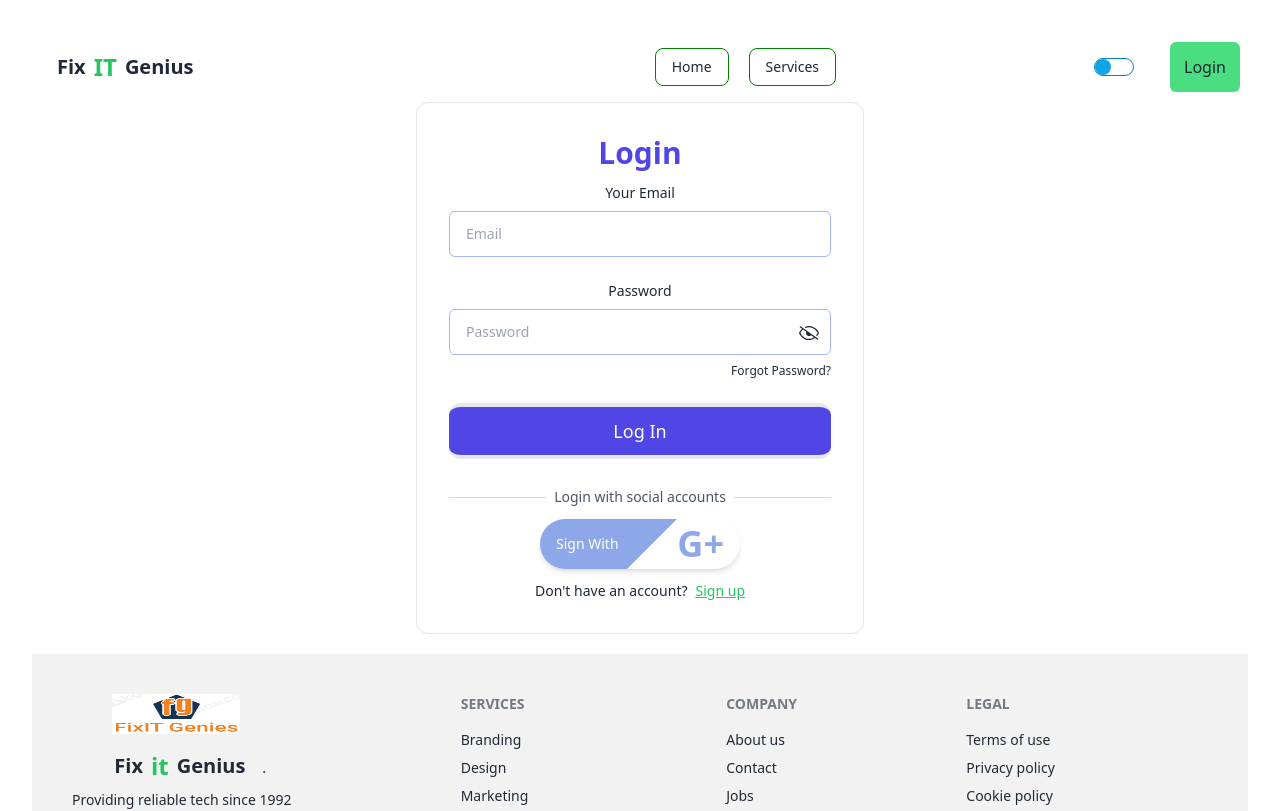
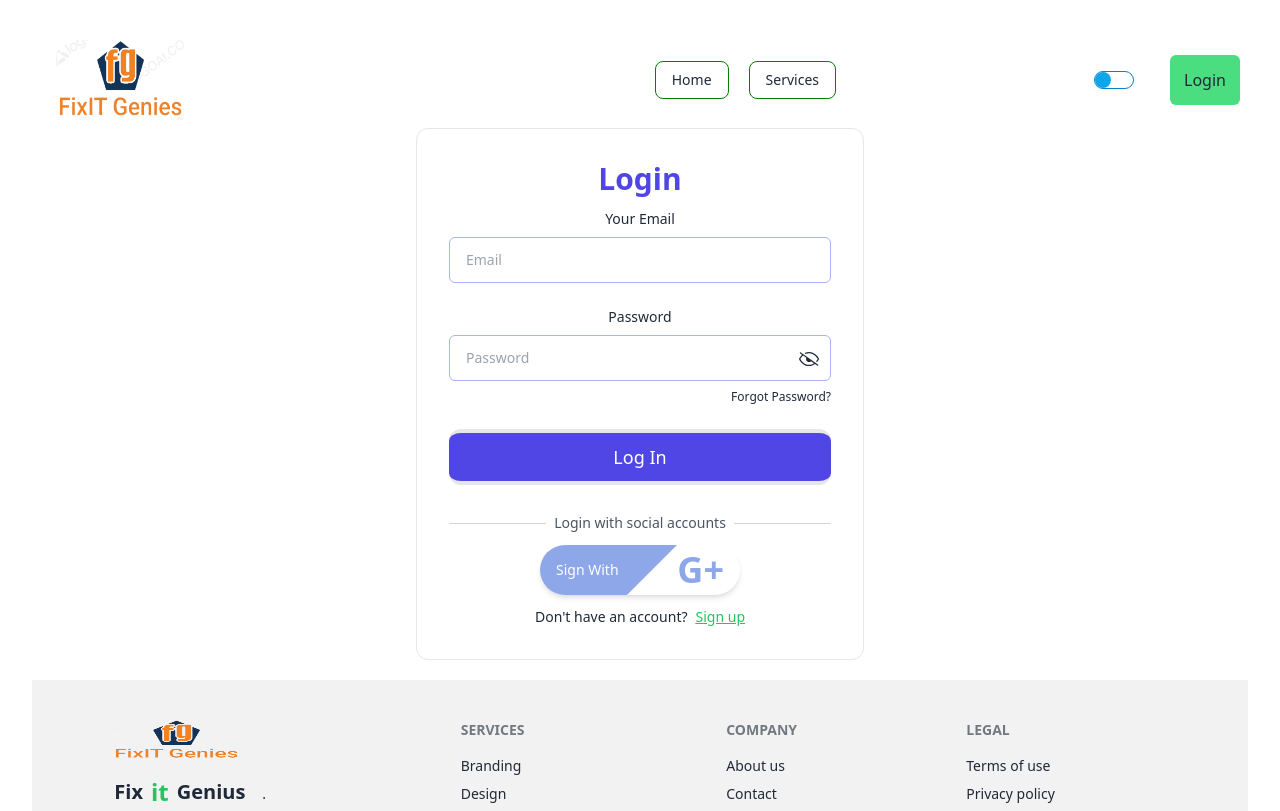
Before and after one commit to mizanurrahman70/Fix-It-Genius-Client-side, a React (Vite) app: page /login in a window 1280 px wide. Shown: the top 811 px of the page. Built offline with nearby package versions, Linux system fonts and the light colour scheme; no server answers.

Commit message:
logo add

```diff
--- a/src/Home/Footer/Footer.jsx
+++ b/src/Home/Footer/Footer.jsx
@@ -1,6 +1,6 @@
 import React from 'react';
 import { Link } from 'react-router-dom';
-import logo from '../../assets/logo/logo.png'
+import logo from '../../assets/logo/logo-removebg-preview.png'
 import facebook from'../../assets/logo/icons8-facebook-48.png'
 import linkilden from'../../assets/logo/icons8-linkedin-48.png'
 const Footer = () => {
--- a/src/Home/Navber/Navber.jsx
+++ b/src/Home/Navber/Navber.jsx
@@ -1,6 +1,7 @@
 import React, { useContext, useEffect, useState } from "react";
 import { Link, NavLink } from "react-router-dom";
 import { AuthContext } from "../../Authintication/AuthProvider";
+import logo from'../../assets/logo/logo-removebg-preview.png'
 
 const Navber = () => {
   const { user, logOut } = useContext(AuthContext);
@@ -86,10 +87,14 @@ const Navber = () => {
             {item}
           </ul>
         </div>
-        <Link to="/" className="btn btn-ghost  md:text-xl">
+       <div>
+       <img className="w-32 h-20 ml-4" src={logo} alt="" />
+        {/* <p><Link to="/" className="btn btn-ghost  md:text-xl">
           Fix<span className="md:text-2xl font-semibold text-green-500">IT</span>
           Genius
-        </Link>
+        </Link></p> */}
+       </div>
+
       </div>
       <div className="navbar-end hidden lg:flex">
         <ul className="menu menu-horizontal px-1 space-x-5">{item}</ul>
--- a/src/Home/Services Data/AllServices.jsx
+++ b/src/Home/Services Data/AllServices.jsx
@@ -11,10 +11,25 @@ const AllServices = () => {
 
     const [allData,setAllData]=useState(loaderData)
     const [quary,setQuary]=useState('')
+   const [countdata,SetCountData]=useState()
+   const itemPage=10
+   const pagesNumber=Math.ceil(countdata / itemPage)
+   console.log(pagesNumber)
+  //  const pages=[...Array((pagesNumber)).keys()]
+  //  console.log(pages)
 
 
 
 
+    useEffect(()=>{
+      axios.get('https://fix-it-genius-server-side.vercel.app/page_count')
+      .then(res=>{
+       const {count} =res.data
+        SetCountData(count)
+
+      })
+    },[countdata])
+    console.log(countdata)
     const handleChange=e=>{
 
         setQuary(e.target.value)
```
Also changed, not shown: src/assets/logo/logo-removebg-preview.png (added).
